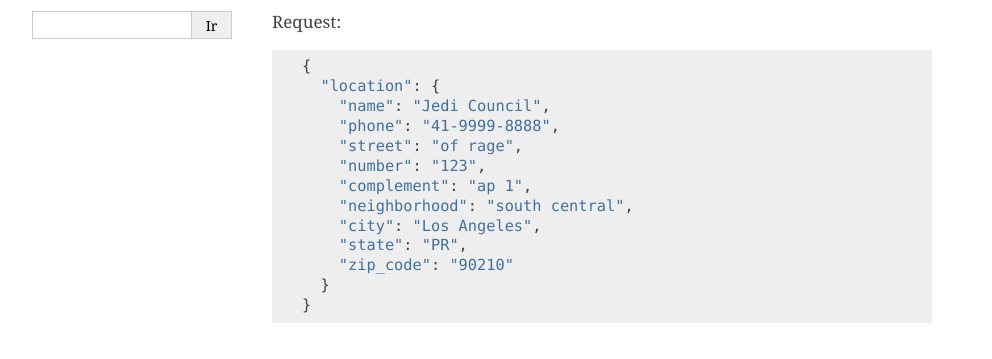
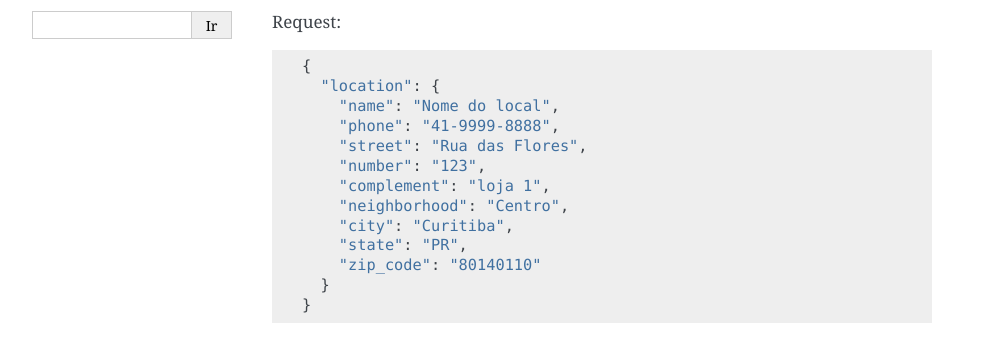
Before and after one commit to rfbezerra/vmpay_api_doc, a Sphinx documentation site: the page built from docs/source/location.rst, in a window 1280 px wide. Shown: the part 462-821 px from the top of the page, without its empty margins (148-1140 px from the left). Built offline with Sphinx 7.4.7, drawn with Linux system fonts in a browser that asks for light colours.

Commit message:
Melhora exemplo

```diff
--- a/docs/source/location.rst
+++ b/docs/source/location.rst
@@ -28,15 +28,15 @@
 
         {
           "location": {
-            "name": "Jedi Council",
+            "name": "Nome do local",
             "phone": "41-9999-8888",
-            "street": "of rage",
+            "street": "Rua das Flores",
             "number": "123",
-            "complement": "ap 1",
-            "neighborhood": "south central",
-            "city": "Los Angeles",
+            "complement": "loja 1",
+            "neighborhood": "Centro",
+            "city": "Curitiba",
             "state": "PR",
-            "zip_code": "90210"
+            "zip_code": "80140110"
           }
         }
 
```
